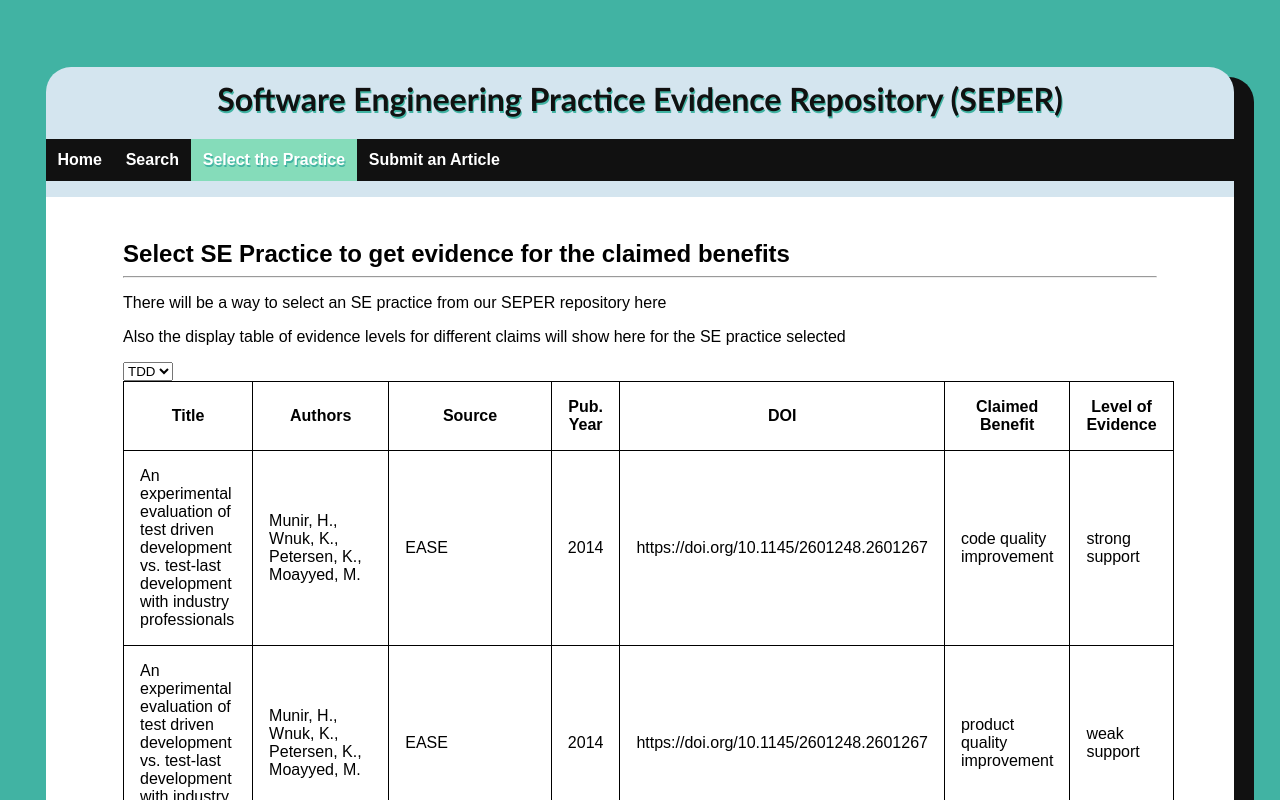
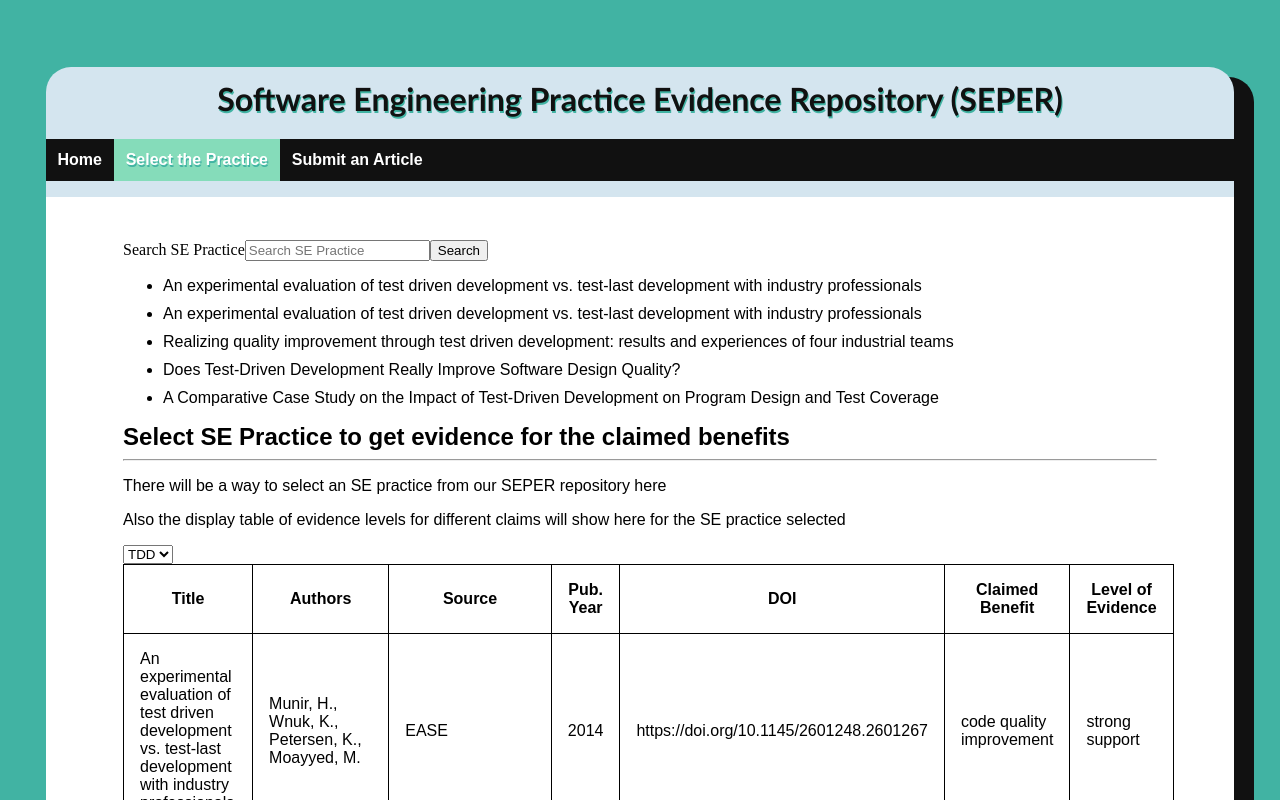
Before and after one commit to jasphyy/SEPER-App, a React (Create React App) app in the folder frontend/: page /SEPractice in a window 1280 px wide. Shown: the top 800 px of the page. Built offline with nearby package versions, Linux system fonts and the light colour scheme.

Commit message:
added search bar

```diff
--- a/frontend/src/App.js
+++ b/frontend/src/App.js
@@ -7,7 +7,7 @@ import {
 
 
 import Home from "./pages/Home";
-import Search from "./pages/Search";
+
 import SEPractice from "./pages/SEPractice";
 import SubmitArticle from "./pages/SubmitArticle";
 
@@ -20,14 +20,12 @@ const App = () =>  {
           <h1 class = "title">Software Engineering Practice Evidence Repository (SEPER)</h1>
             <ul className="header">
                 <li><NavLink exact to = "/">Home</NavLink></li>
-                <li><NavLink exact to = "/Search">Search</NavLink></li>
                 <li><NavLink to = "/SEPractice">Select the Practice</NavLink></li>
                 <li><NavLink to = "/SubmitArticle">Submit an Article</NavLink></li>
 
             </ul>
           <div className="content">
             <Route exact path="/" component = {Home}/>
-            <Route path="/Search" component = {Search}/>
             <Route  path="/SEPractice" component={SEPractice}/>
             <Route  path="/SubmitArticle" component={SubmitArticle}/>
           </div>
--- /dev/null
+++ b/frontend/src/components/Search.js
@@ -0,0 +1,21 @@
+import React from 'react';
+
+const Search = ({ searchQuery, setSearchQuery }) => (
+    <form action="/" method="get">
+    <label htmlFor="header-search">
+        <span className="visually-hidden">Search SE Practice</span>
+    </label>
+    <input
+        value={searchQuery}
+        onInput={e => setSearchQuery(e.target.value)}
+        type="text"
+        id="header-search"
+        placeholder="Search SE Practice"
+        name="s"
+    />
+    <button type="submit">Search</button>
+</form>
+
+);
+
+export default Search;
--- /dev/null
+++ b/frontend/src/components/searchfilter.js
@@ -0,0 +1,15 @@
+import React from 'react';
+
+
+const filterArticles= (articles, query) => {
+    if (!query) {
+        return articles;
+    }
+
+    return articles.filter((articles) => {
+        const articlesTitle = articles.title.toLowerCase();
+        return articlesTitle.includes(query);
+    });
+};
+
+export default filterArticles;
--- a/frontend/src/pages/SEPractice.js
+++ b/frontend/src/pages/SEPractice.js
@@ -3,10 +3,34 @@ import Styles from "../components/tablestyle.js";
 import Table from "../components/evidencetable.js";
 import tablecolumns from "../components/tablecolumns.js";
 import Dropdown from "../components/Dropdown.js";
+import Search from "../components/Search.js";
+import filterArticles from "../components/searchfilter.js";
+import { useState } from 'react';
 
 const SEPractice = () => {
+  const { search } = window.location;
+  const query = new URLSearchParams(search).get('s');
+  const [searchQuery, setSearchQuery] = useState(query || '');
+  const filter = filterArticles(articles, searchQuery);
+
+
+
+
     return (
+
       <div class="se-practice-container">
+        <Search
+          searchQuery={searchQuery}
+          setSearchQuery={setSearchQuery}
+          />
+        <ul>
+        {filter.map(articles => (
+          <li key={articles.id}>{articles.title}</li>
+        ))}
+        </ul>
+
+
+
         <h2>Select SE Practice to get evidence for the claimed benefits</h2>
         <hr></hr>
         <p>There will be a way to select an SE practice from our SEPER repository here</p>
--- a/frontend/src/pages/Search.js
+++ /dev/null
@@ -1,13 +0,0 @@
-import React from "react";
-
-const Search = () =>  {
-    return (
-      <div class = "search-container">
-        <h2>Search</h2>
-        <hr></hr>
-        <p></p>
-      </div>
-    );
-  }
-
-export default Search;
```
